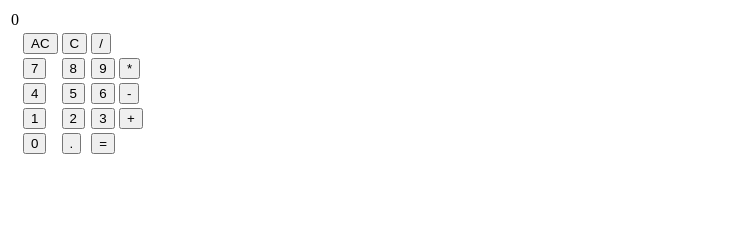
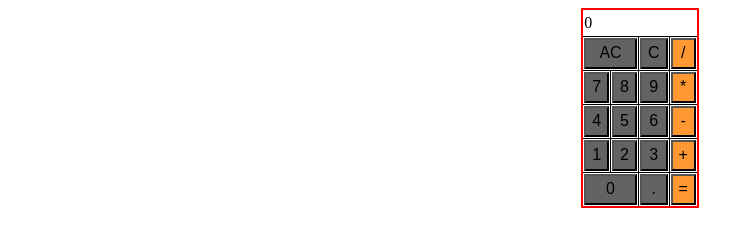
Before and after one commit to abuzzany/capculator, a website built with webpack: page src/index.html in a window 1280 px wide. Shown: the whole page, without its empty margins (0-751 px from the left). Built offline with nearby package versions, Linux system fonts and the light colour scheme.

Commit message:
Add ugly css

```diff
--- a/src/css/style.css
+++ b/src/css/style.css
@@ -0,0 +1,53 @@
+table{
+    margin: auto;
+    border-collapse: collapse;
+    width: 100px;
+    height: 200px;
+    border: 2px solid red;
+}
+
+td{
+    border: 1px solid black;
+    width: 10px;
+    height: 10px;
+}
+
+button{
+    cursor: pointer;
+    width: 100%;
+    height: 100%;
+    justify-content: center;
+    align-content: center;
+    background-color: rgba(100, 98, 100);
+    outline: none;
+    font-size: 1rem;
+    display:inline-block;
+}
+
+button:hover{
+    background-color: rgba(181, 181, 181);
+}
+
+.operand{
+    cursor: pointer;
+    width: 100%;
+    height: 100%;
+    justify-content: center;
+    align-content: center;
+    background-color: rgba(100, 98, 100);
+    outline: none;
+    font-size: 1rem;
+    display:inline-block;
+}
+
+.operator{
+    cursor: pointer;
+    width: 100%;
+    height: 100%;
+    justify-content: center;
+    align-content: center;
+    background-color: rgba(255, 152, 50);
+    outline: none;
+    font-size: 1rem;
+    display:inline-block;
+}
--- a/src/index.html
+++ b/src/index.html
@@ -8,82 +8,72 @@
 <body>
     <table id="calculator">
         <tr>
-            <td>
+            <td colspan="4"">
                 <div data-display>0</div>
             </td>
         </tr>
         <tr>
-            <td>
-                <td>
-                    <button data-clear-all>AC</button>
+            <td colspan="2">
+                <button class="operand" data-clear-all>AC</button>
             </td>
             <td>
-                    <button data-clear>C</button>
+                <button class="operand" data-clear>C</button>
             </td>
             <td>
-                    <button data-operator>/</button>
-                </td>
+                <button class="operator" data-operator>/</button>
             </td>
         </tr>
         <tr>
             <td>
-                <td>
-                    <button data-operand>7</button>
+                <button class="operand" data-operand>7</button>
             </td>
             <td>
-                    <button data-operand>8</button>
+                <button class="operand" data-operand>8</button>
             </td>
             <td>
-                    <button data-operand>9</button>
+                <button class="operand" data-operand>9</button>
             </td>
             <td>
-                    <button data-operator>*</button>
-                </td>
+                <button class="operator" data-operator>*</button>
             </td>
         </tr>
         <tr>
             <td>
-                <td>
-                    <button data-operand>4</button>
+                <button class="operand" data-operand>4</button>
             </td>
             <td>
-                    <button data-operand>5</button>
+                <button class="operand" data-operand>5</button>
             </td>
             <td>
-                    <button data-operand>6</button>
+                <button class="operand" data-operand>6</button>
             </td>
             <td>
-                    <button data-operator>-</button>
-                </td>
+                <button class="operator" data-operator>-</button>
             </td>
         </tr>
         <tr>
             <td>
-                <td>
-                    <button data-operand>1</button>
+                <button class="operand" data-operand>1</button>
             </td>
             <td>
-                    <button data-operand>2</button>
+                <button class="operand" data-operand>2</button>
             </td>
             <td>
-                    <button data-operand>3</button>
+                <button class="operand" data-operand>3</button>
             </td>
             <td>
-                    <button data-operator>+</button>
-                </td>
+                <button class="operator" data-operator>+</button>
             </td>
          </tr>
         <tr>
-           <td>
-               <td>
-                   <button data-operand>0</button>
+            <td colspan="2">
+                <button class="operand" data-operand>0</button>
             </td>
             <td>
-                   <button data-operand>.</button>
+                <button class="operand" data-operand>.</button>
             </td>
             <td>
-                   <button data-operator>=</button>
-               </td>
+                <button class="operator" data-operator>=</button>
             </td>
         </tr>
     </table>
```
Lines whose indentation alone changed are shown as unchanged.
